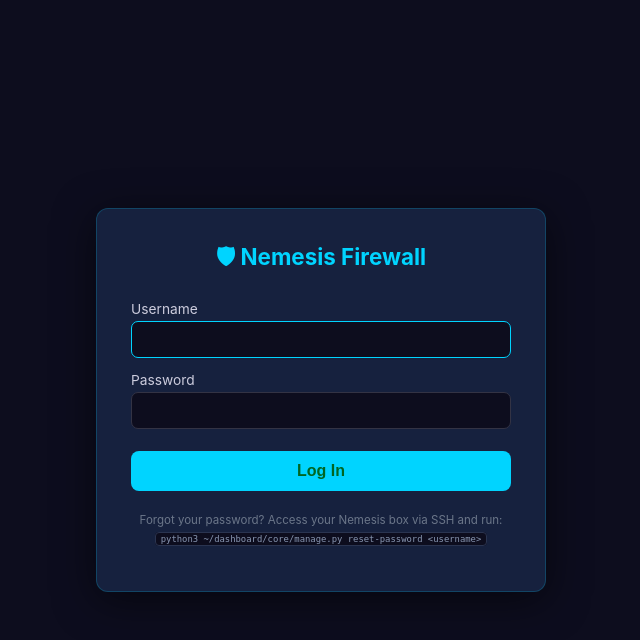
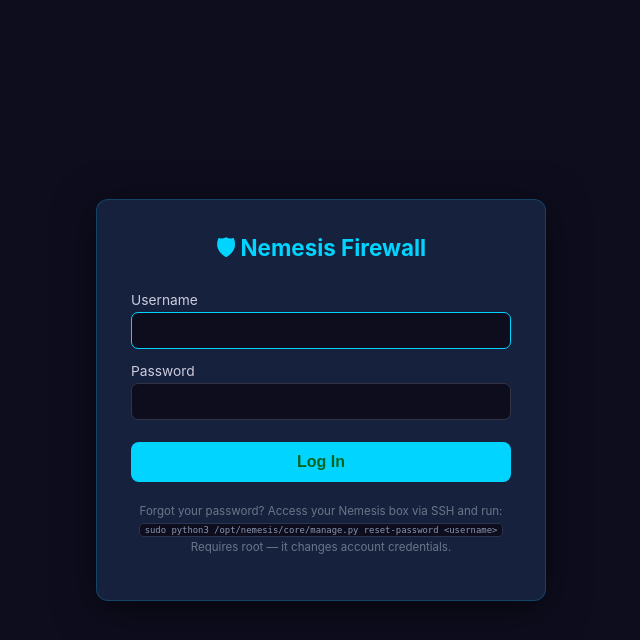
Before and after one commit to nemesis981/dashboard, a Flask app: page /login in a window 1280 px wide. Shown: the top 640 px of the page, without its empty margins (319-959 px from the left). Run offline with Flask 3, Linux system fonts and the light colour scheme.

Commit message:
fix(ui): correct the stale ~/dashboard path in the login recovery hint
templates/login.html's forgot-password hint told a locked-out operator
to run `python3 ~/dashboard/core/manage.py reset-password <username>` --
wrong since the 2026-07-27 /opt relocation. This is the one instruction
shown to someone already locked out, so a stale path here costs more
than its size suggests: the recovery path failing at exactly the
moment it's needed. Companion fix to dashboard.py's uninstall-panel
text (same stale-path class, corrected in the recovery-code commit).

Now reads `sudo python3 /opt/nemesis/core/manage.py reset-password
<username>`, plus a line stating root is required -- matching this
session's root-only guard on manage.py's mutating commands.

Jinja2 syntax independently verified via a real Environment load.
Rule-8 clean.

Co-Authored-By: Claude Sonnet 5 <noreply@anthropic.com>

```diff
--- a/templates/login.html
+++ b/templates/login.html
@@ -38,7 +38,8 @@
     </form>
     <p class="login-hint">
       Forgot your password? Access your Nemesis box via SSH and run:<br>
-      <code>python3 ~/dashboard/core/manage.py reset-password &lt;username&gt;</code>
+      <code>sudo python3 /opt/nemesis/core/manage.py reset-password &lt;username&gt;</code><br>
+      Requires root &mdash; it changes account credentials.
     </p>
   </div>
 </body>
```
